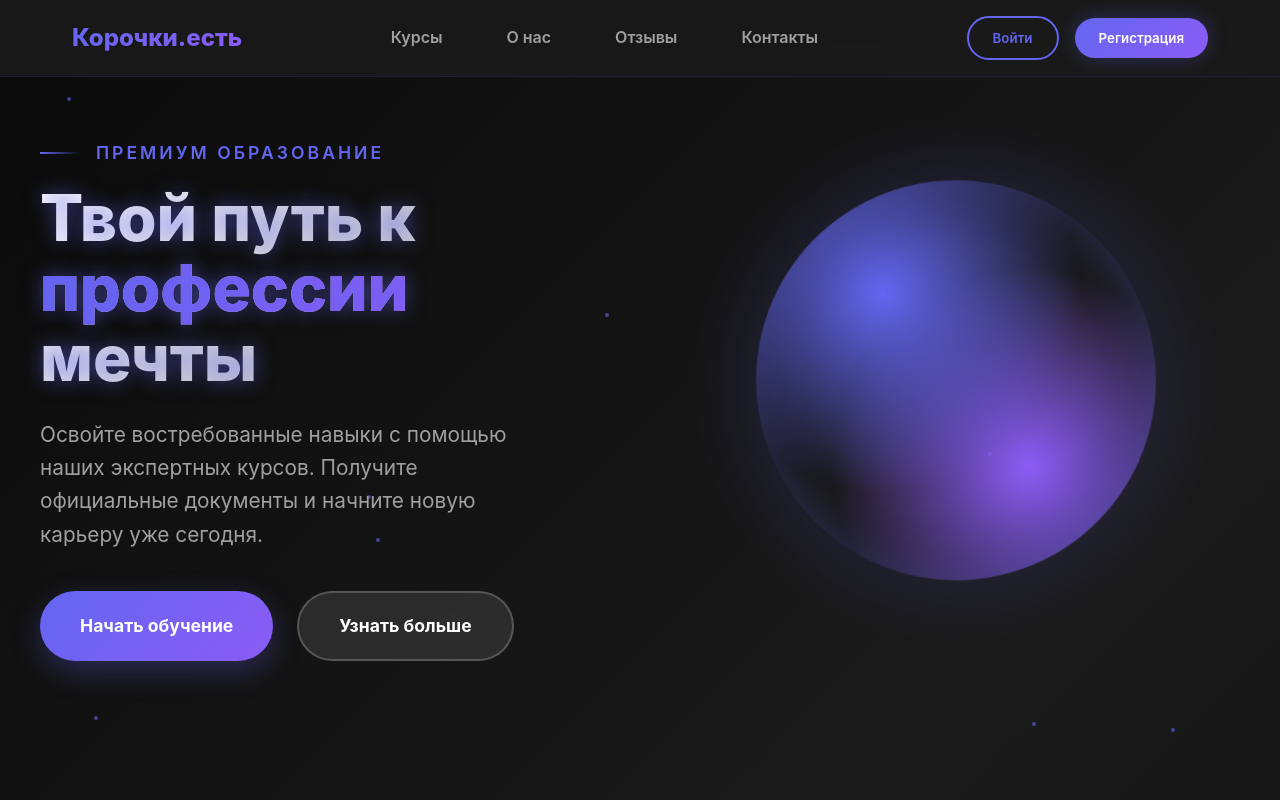
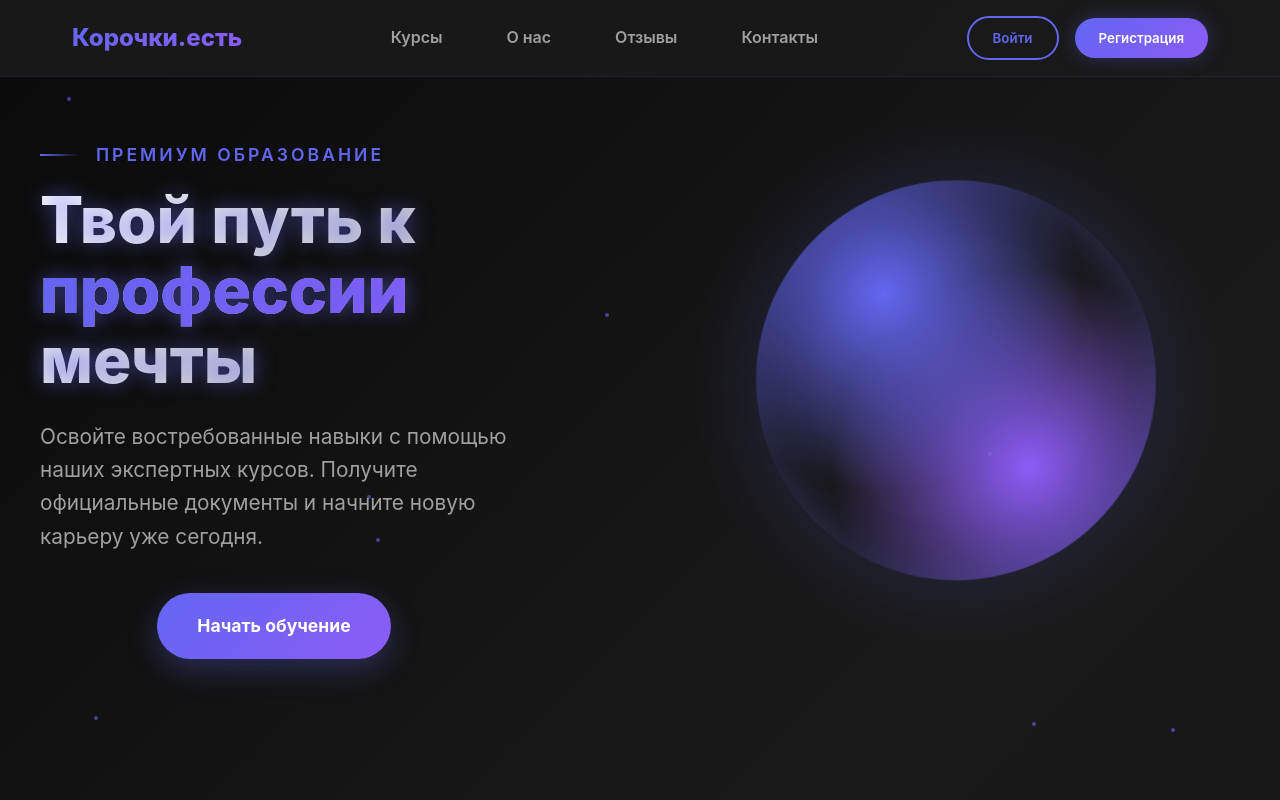
Before and after one commit to VladimirrZub/korkanemg, a React (Create React App) app: page / in a window 1280 px wide. Shown: the top 800 px of the page. Built offline with nearby package versions, Linux system fonts and the light colour scheme.

Commit message:
dfdfheahasfh

```diff
--- a/src/pages/Home.js
+++ b/src/pages/Home.js
@@ -133,6 +133,8 @@ const CTAButtons = styled.div`
   display: flex;
   gap: 1.5rem;
   flex-wrap: wrap;
+  justify-content: center;
+  margin-right: 100px;
 `;
 
 const CTAButton = styled(Link)`
@@ -418,9 +420,6 @@ const Home = () => {
               <CTAButton to="/courses" className="primary">
                 <span>Начать обучение</span>
               </CTAButton>
-              <CTAButton to="/about" className="secondary">
-                <span>Узнать больше</span>
-              </CTAButton>
             </CTAButtons>
           </TextContent>
 
```
